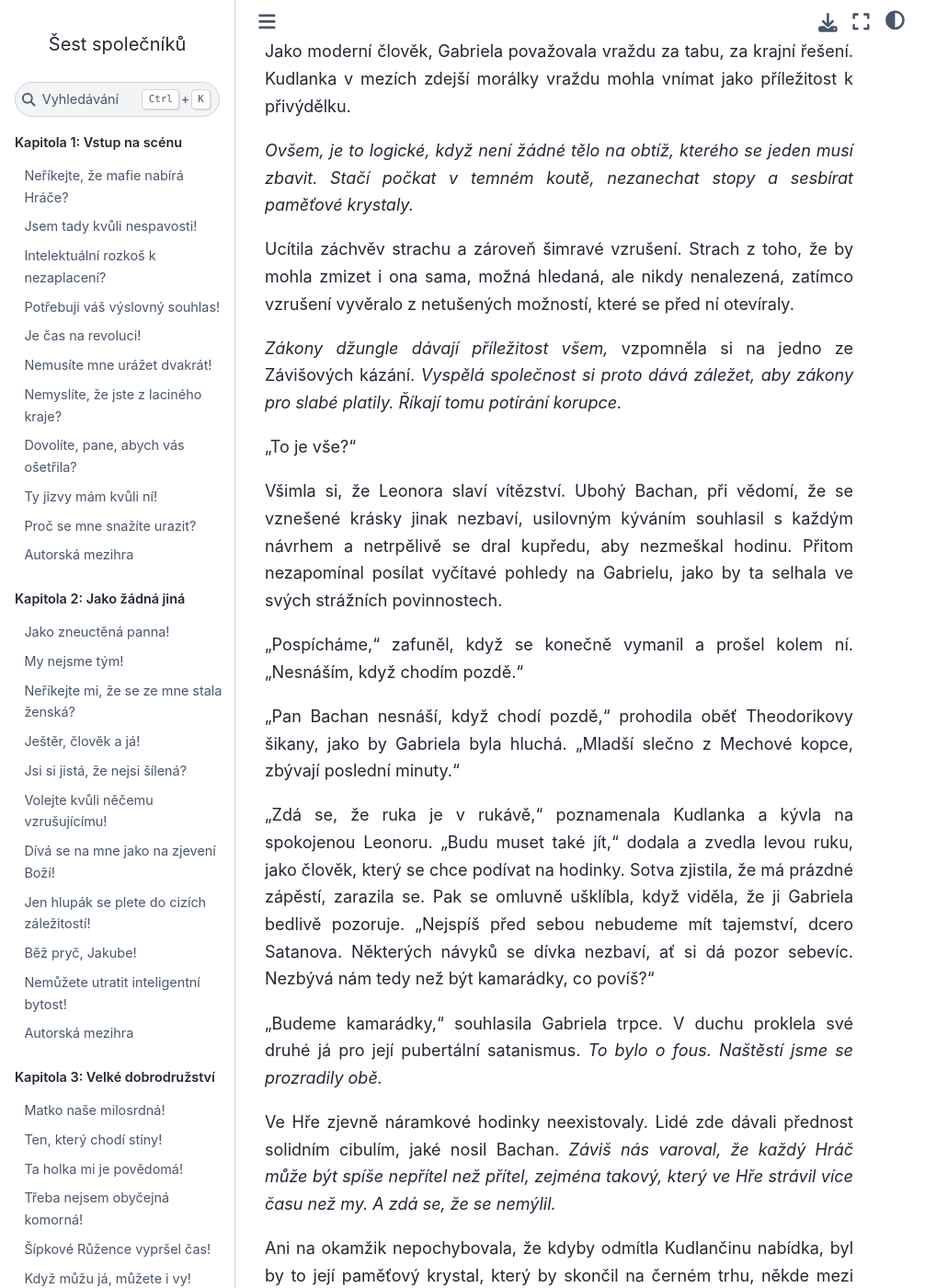
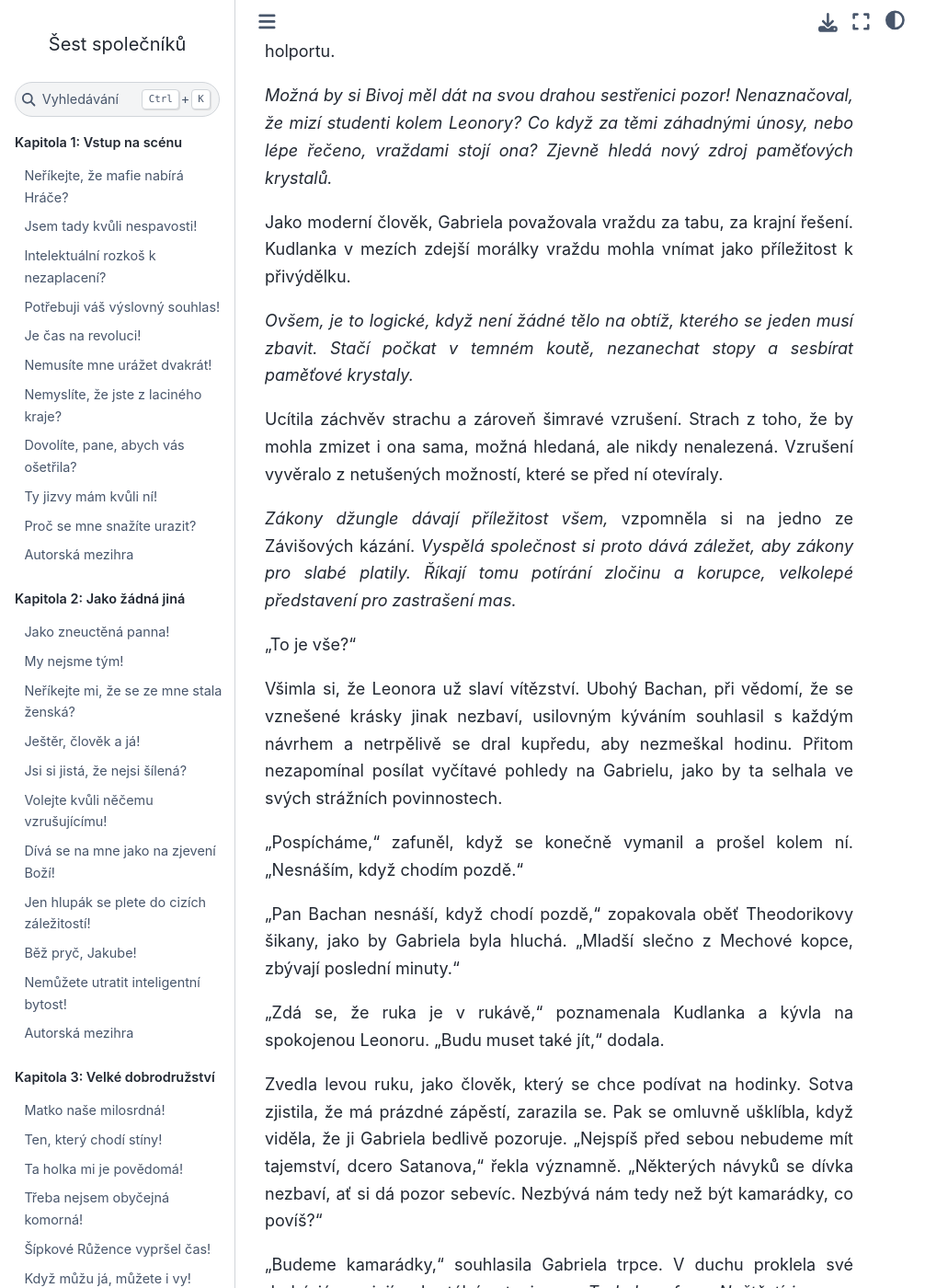
Before and after one commit to hanpari/sest-spolecniku, a Sphinx documentation site: the page built from source/sest_spolecniku/014-nove-hrozby/07.md, in a window 1280 px wide and 1400 px high, scrolled down 6125 px. Shown: the whole window at 92% size, without its empty margins (0-1031 px from the left). Built offline with Sphinx 7.4.7 and the Sphinx Book theme 1.1.4, drawn with Linux system fonts in a browser that asks for light colours; pages that are not in the unit, such as notebooks, are missing from menus; some of the changed text lies outside the part shown.

Commit message:
Update 07.md

```diff
--- a/source/sest_spolecniku/014-nove-hrozby/07.md
+++ b/source/sest_spolecniku/014-nove-hrozby/07.md
@@ -118,25 +122,27 @@ I když poměr byl pro ni nevýhodný, Gabriela se rozhodla nesmlouvat, jen kýv
 
 Gabriela přikývla, i když uvnitř si nebyla jistá, zda chce s Kudlankou jít do holportu.
 
-*Nenaznačoval Bivoj, že mizí studenti kolem Leonory? Prodávat spolužáky na černém trhu je obtížnější, než prodávat jejich paměťové krystaly. Co když za těmi záhadnými únosy, nebo lépe řečeno, vraždami stojí ona? Možná hledá nový zdroj, protože tenhle se stal příliš nápadným?*
+*Možná by si Bivoj měl dát na svou drahou sestřenici pozor! Nenaznačoval, že mizí studenti kolem Leonory? Co když za těmi záhadnými únosy, nebo lépe řečeno, vraždami stojí ona? Zjevně hledá nový zdroj paměťových krystalů.*
 
 Jako moderní člověk, Gabriela považovala vraždu za tabu, za krajní řešení. Kudlanka v mezích zdejší morálky vraždu mohla vnímat jako příležitost k přivýdělku.
 
 *Ovšem, je to logické, když není žádné tělo na obtíž, kterého se jeden musí zbavit. Stačí  počkat v temném koutě, nezanechat stopy a sesbírat paměťové krystaly.*
 
-Ucítila záchvěv strachu a zároveň šimravé vzrušení. Strach z toho, že by mohla zmizet i ona sama, možná hledaná, ale nikdy nenalezená, zatímco vzrušení vyvěralo z netušených možností, které se před ní otevíraly.
+Ucítila záchvěv strachu a zároveň šimravé vzrušení. Strach z toho, že by mohla zmizet i ona sama, možná hledaná, ale nikdy nenalezená. Vzrušení vyvěralo z netušených možností, které se před ní otevíraly.
 
-*Zákony džungle dávají příležitost všem,* vzpomněla si na jedno ze Závišových kázání. *Vyspělá společnost si proto dává záležet, aby zákony pro slabé platily. Říkají tomu potírání korupce.*
+*Zákony džungle dávají příležitost všem,* vzpomněla si na jedno ze Závišových kázání. *Vyspělá společnost si proto dává záležet, aby zákony pro slabé platily. Říkají tomu potírání zločinu a korupce, velkolepé představení pro zastrašení mas.*
 
 "To je vše?"
 
-Všimla si, že Leonora slaví vítězství. Ubohý Bachan, při vědomí, že se vznešené krásky jinak nezbaví, usilovným kýváním souhlasil s každým návrhem a netrpělivě se dral kupředu, aby nezmeškal hodinu. Přitom nezapomínal posílat vyčítavé pohledy na Gabrielu, jako by ta selhala ve svých strážních povinnostech.
+Všimla si, že Leonora už slaví vítězství. Ubohý Bachan, při vědomí, že se vznešené krásky jinak nezbaví, usilovným kýváním souhlasil s každým návrhem a netrpělivě se dral kupředu, aby nezmeškal hodinu. Přitom nezapomínal posílat vyčítavé pohledy na Gabrielu, jako by ta selhala ve svých strážních povinnostech.
 
 "Pospícháme," zafuněl, když se konečně vymanil a prošel kolem ní. "Nesnáším, když chodím pozdě."
 
-"Pan Bachan nesnáší, když chodí pozdě," prohodila oběť Theodorikovy šikany, jako by Gabriela byla hluchá. "Mladší slečno z Mechové kopce, zbývají poslední minuty."
+"Pan Bachan nesnáší, když chodí pozdě," zopakovala oběť Theodorikovy šikany, jako by Gabriela byla hluchá. "Mladší slečno z Mechové kopce, zbývají poslední minuty."
 
-"Zdá se, že ruka je v rukávě," poznamenala Kudlanka a kývla na spokojenou Leonoru. "Budu muset také jít," dodala a zvedla levou ruku, jako člověk, který se chce podívat na hodinky. Sotva zjistila, že má prázdné zápěstí, zarazila se. Pak se omluvně ušklíbla, když viděla, že ji Gabriela bedlivě pozoruje. "Nejspíš před sebou nebudeme mít tajemství, dcero Satanova. Některých návyků se dívka nezbaví, ať si dá pozor sebevíc. Nezbývá nám tedy než být kamarádky, co povíš?"
+"Zdá se, že ruka je v rukávě," poznamenala Kudlanka a kývla na spokojenou Leonoru. "Budu muset také jít," dodala.
+
+Zvedla levou ruku, jako člověk, který se chce podívat na hodinky. Sotva zjistila, že má prázdné zápěstí, zarazila se. Pak se omluvně ušklíbla, když viděla, že ji Gabriela bedlivě pozoruje. "Nejspíš před sebou nebudeme mít tajemství, dcero Satanova," řekla významně. "Některých návyků se dívka nezbaví, ať si dá pozor sebevíc. Nezbývá nám tedy než být kamarádky, co povíš?"
 
 "Budeme kamarádky," souhlasila Gabriela trpce. V duchu proklela své druhé já pro její pubertální satanismus. *To bylo o fous. Naštěstí jsme se prozradily obě.*
 
```
Also changed, not shown: other parts of source/sest_spolecniku/014-nove-hrozby/07.md (+20 -16 lines).
